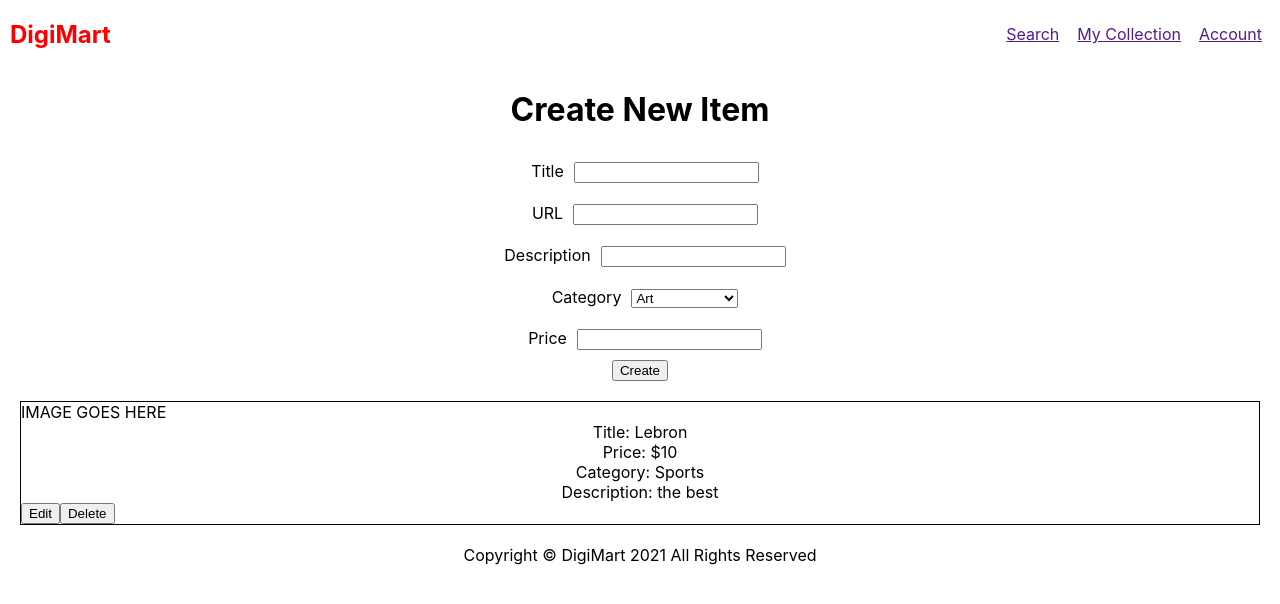
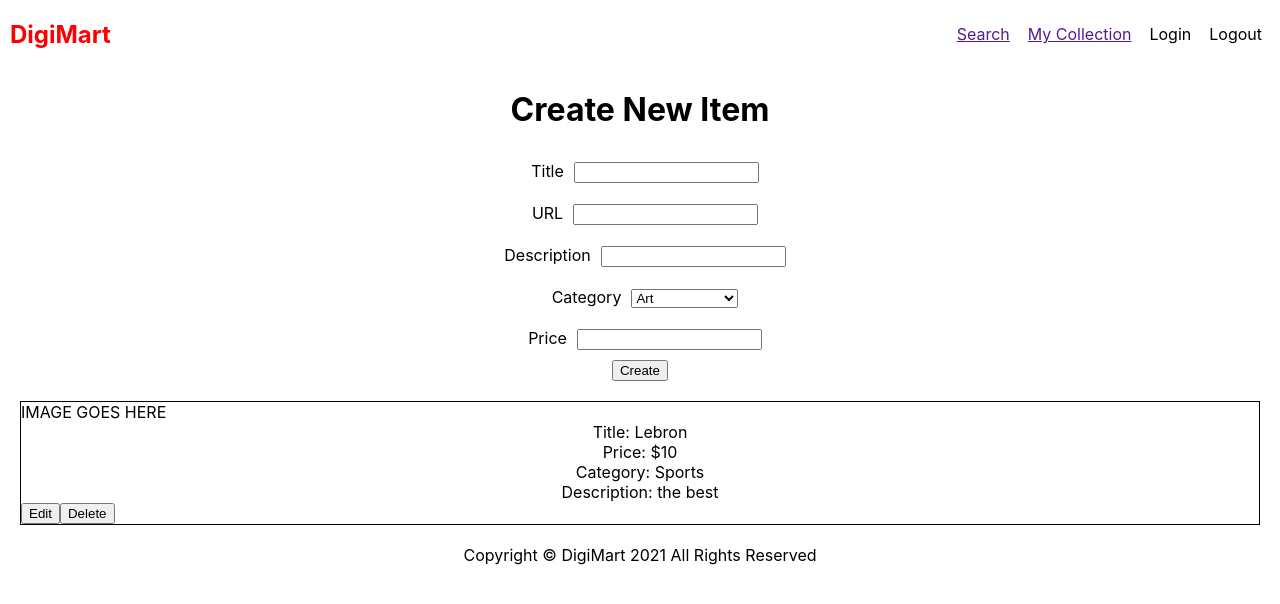
Before and after one commit to jchoi192/digimart-react, a React (Create React App) app: page / in a window 1280 px wide. Shown: the top 604 px of the page. Built offline with nearby package versions, Linux system fonts and the light colour scheme; no server answers.

Commit message:
wip: adds firebase

```diff
--- a/src/components/Header/Header.js
+++ b/src/components/Header/Header.js
@@ -1,4 +1,5 @@
 import styles from './Header.module.css'
+import { login, logout } from '../../services/firebase';
 
 const Header = () => (
     <div className={styles.Header}>
@@ -6,7 +7,14 @@ const Header = () => (
             <h2 className='logo'>DigiMart</h2>
             <a href="">Search</a>
             <a href="">My Collection</a>
-            <a href="">Account</a>
+            <li
+                className={styles.auth}
+                onClick={login}
+                >Login</li>
+            <li
+                className={styles.auth}
+                onClick={logout}
+                >Logout</li>
         </nav>
     </div>
 )
--- a/src/components/Header/Header.module.css
+++ b/src/components/Header/Header.module.css
@@ -15,3 +15,8 @@
     padding-right: 18px;
     text-align: right;
 }
+
+.auth {
+    list-style: none;
+    padding-right: 18px;
+}
--- /dev/null
+++ b/src/services/firebase.js
@@ -0,0 +1,25 @@
+import firebase from 'firebase/app';
+import 'firebase/auth';
+
+const config = {
+    apiKey: "AIzaSyA_Dl6wZxDdJl-YR1rRLwHEi3K51HZZZJc",
+    authDomain: "digimart-2209d.firebaseapp.com",
+    projectId: "digimart-2209d",
+    storageBucket: "digimart-2209d.appspot.com",
+    messagingSenderId: "33932141174",
+    appId: "1:33932141174:web:21e868ba19b68785a1b557"
+  };
+
+firebase.initializeApp(config);
+
+const googleProvider = new firebase.auth.GoogleAuthProvider();
+
+function login() {
+    firebase.auth().signInWithPopup(googleProvider);
+}
+
+function logout() {
+    firebase.auth().signOut();
+}
+
+export { login, logout }
```
Also changed, not shown: src/services/skill-services.js (added).
